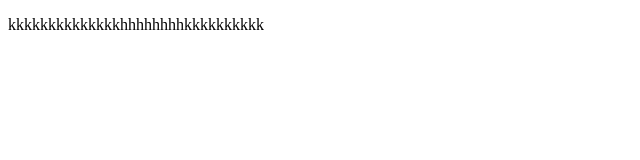
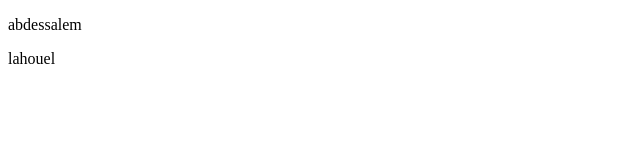
Before and after one commit to Abdessalem16/formation_git, a plain HTML site: page index.html in a window 1280 px wide. Shown: the whole page, without its empty margins (0-640 px from the left). Drawn offline with Linux system fonts and the light colour scheme.

Commit message:
Update index.html

```diff
--- a/index.html
+++ b/index.html
@@ -6,6 +6,7 @@
     <title>Document</title>
 </head>
 <body>
-    <p>kkkkkkkkkkkkkkhhhhhhhhkkkkkkkkkk</p>
+    <p>abdessalem</p>
+     <p>lahouel</p>
 </body>
 </html>
```
